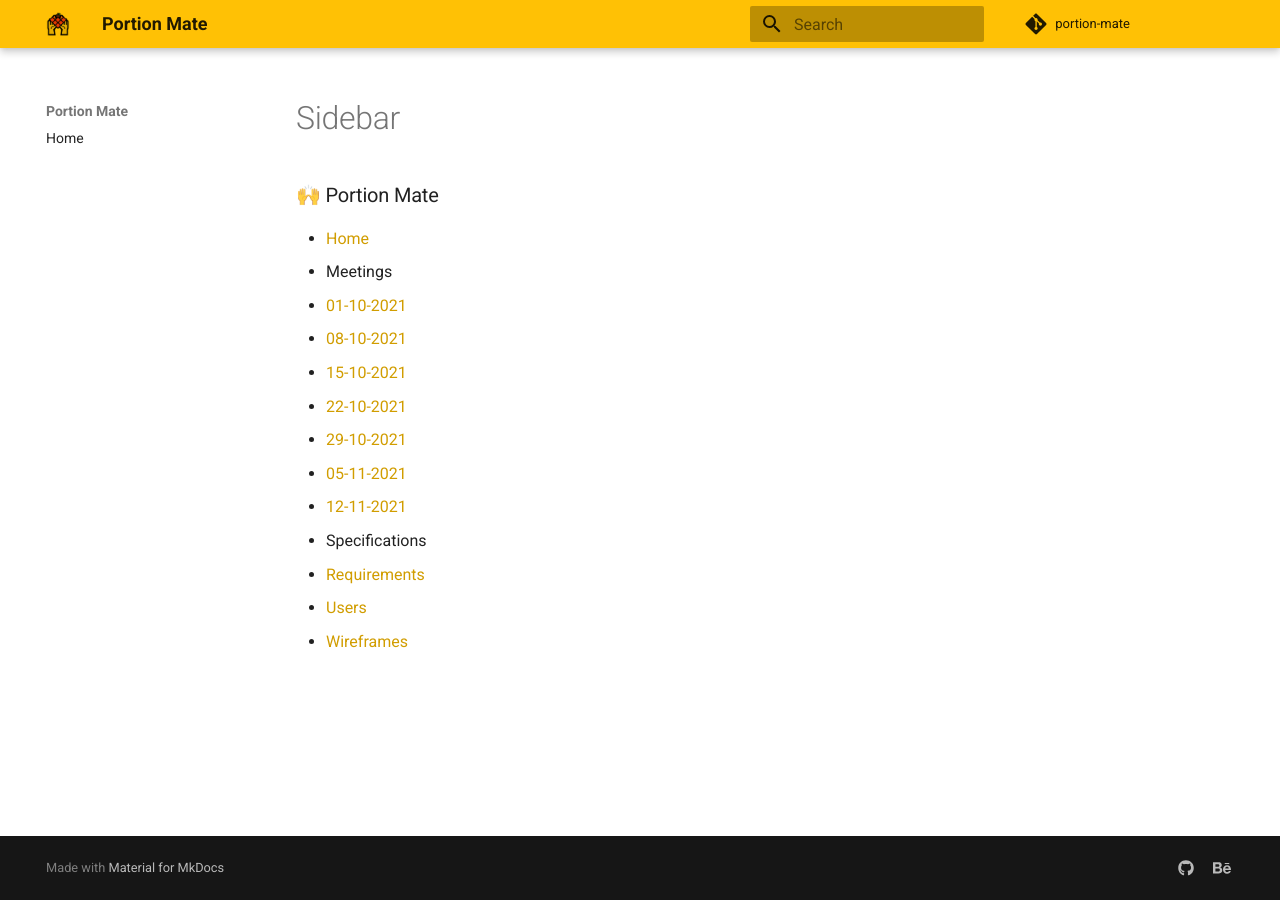
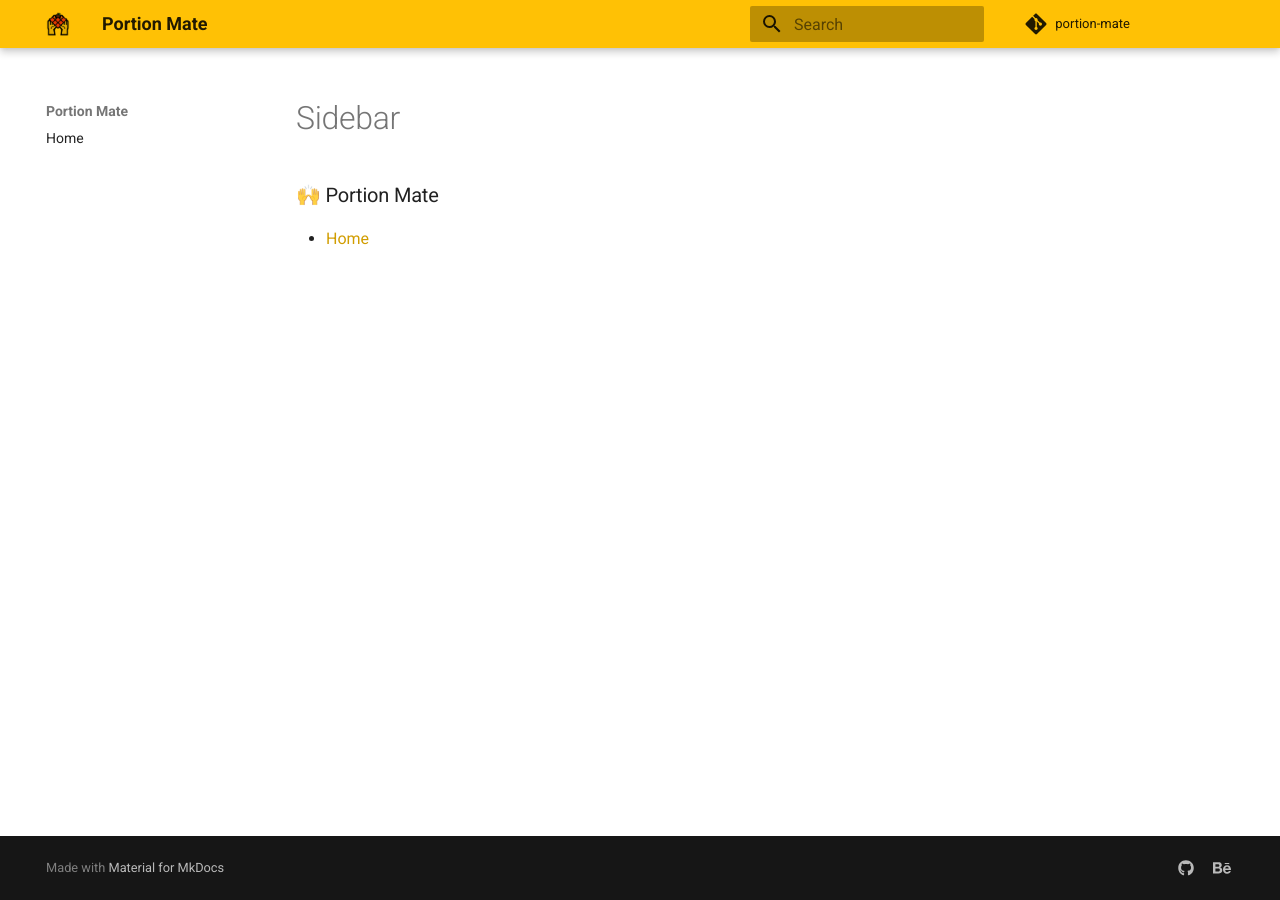
Before and after one commit to ineshbose/portion-mate, an MkDocs documentation site: the page built from docs/_Sidebar.md, in a window 1280 px wide. Built offline with MkDocs 1.6.1 and Material for MkDocs 9.7.7, drawn with Linux system fonts in a browser that asks for light colours; comment, search, counter and statistics services are not loaded.

Commit message:
Sidebar automation

```diff
--- a/docs/_Sidebar.md
+++ b/docs/_Sidebar.md
@@ -1,15 +1,3 @@
 <h3>🙌 Portion Mate</h3>
 
 * [Home](home)
-* Meetings
-  * [01-10-2021](2021-10-01)
-  * [08-10-2021](2021-10-08)
-  * [15-10-2021](2021-10-15)
-  * [22-10-2021](2021-10-22)
-  * [29-10-2021](2021-10-29)
-  * [05-11-2021](2021-11-05)
-  * [12-11-2021](2021-11-12)
-* Specifications
-  * [Requirements](requirements)
-  * [Users](users)
-  * [Wireframes](wireframes)
```
Also changed, not shown: 1 other file.
